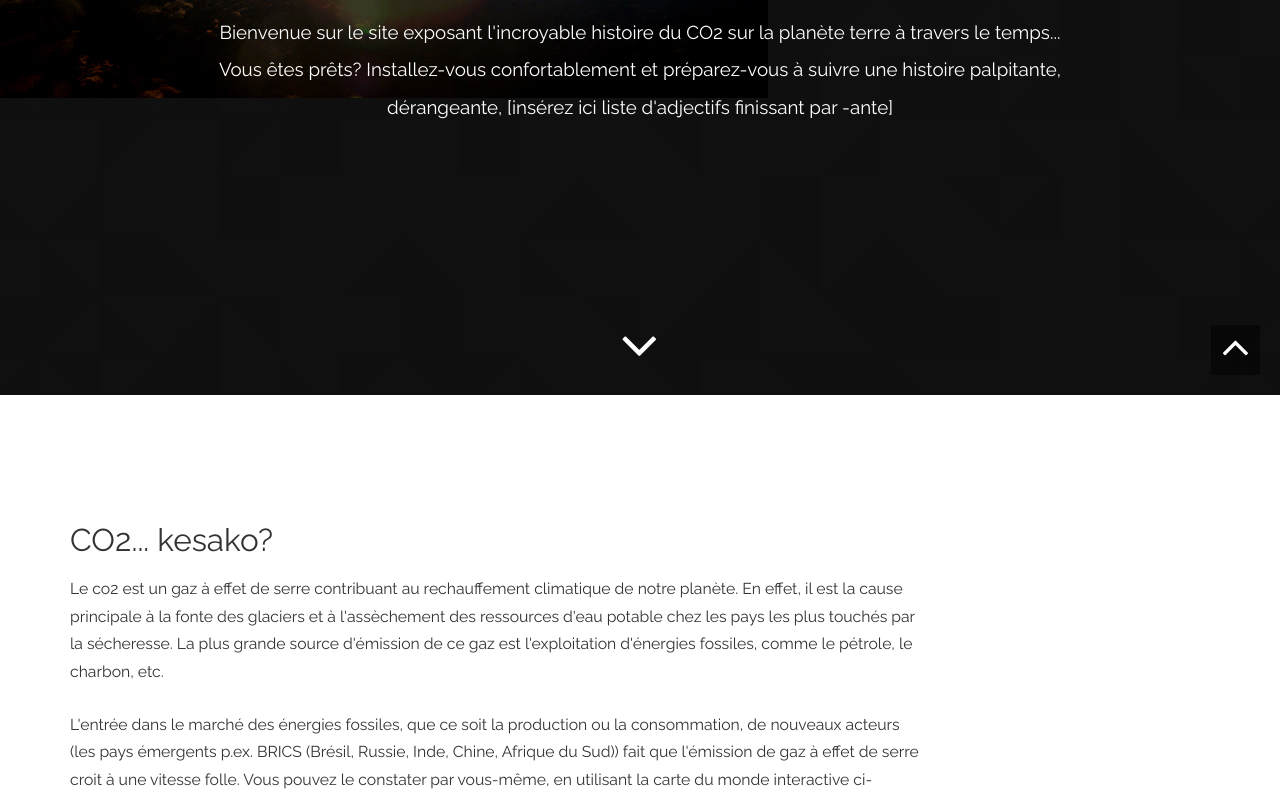
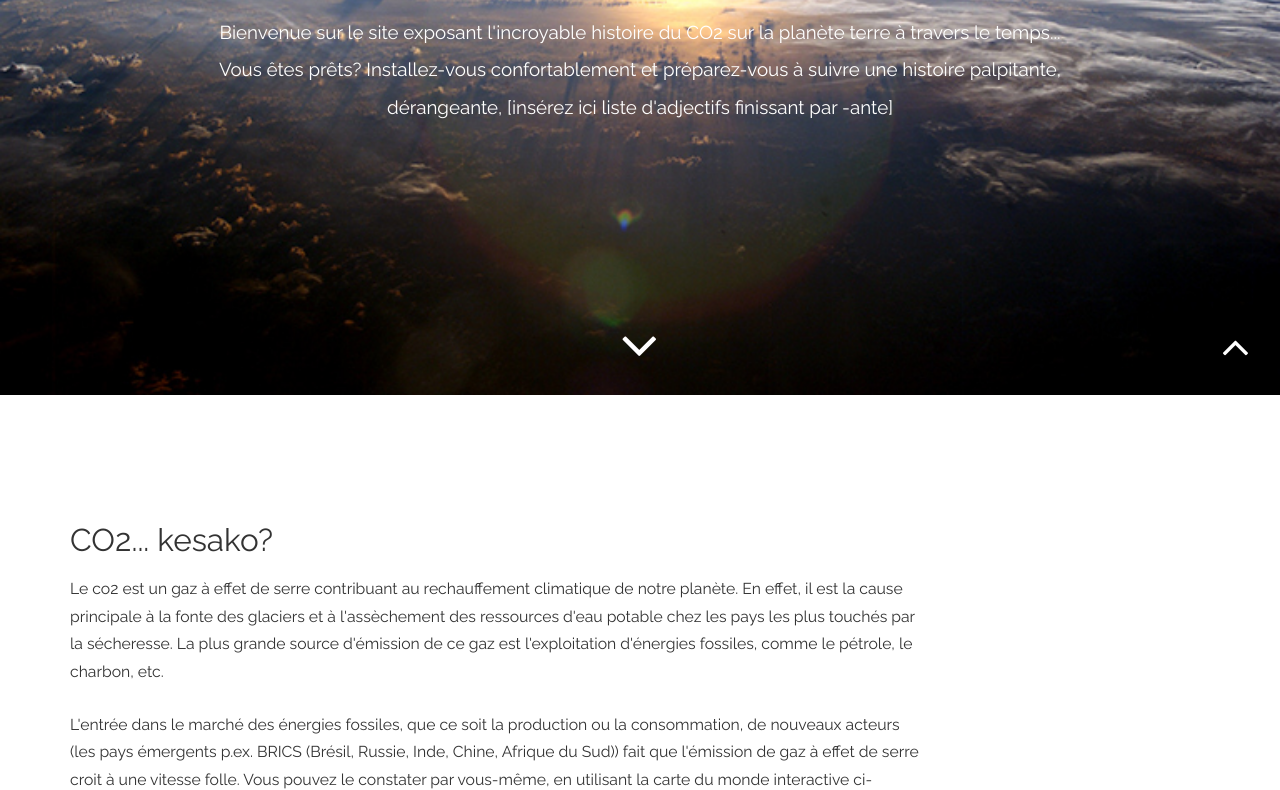
Before and after one commit to co2story/co2story.github.io, a plain HTML site: page index.html in a window 1280 px wide. Shown: the part 405-1195 px from the top of the page. Drawn offline with nearby package versions, Linux system fonts and the light colour scheme; a script that the page names is missing.

Commit message:
background image swag

```diff
--- a/index.html
+++ b/index.html
@@ -35,7 +35,7 @@
 
       <!-- intro -->
       <div class="intro">
-      <div class="fullpage" style="background-image: url(images/background.jpg);  background-repeat: no-repeat;">
+      <div class="fullpage" style="background-image: url(images/background.jpg);  background-repeat: no-repeat; background-size: cover;">
         <div class="ab-wrap">
         <div class="ab-center">
           <div class="wowload fadeInDown">
```
